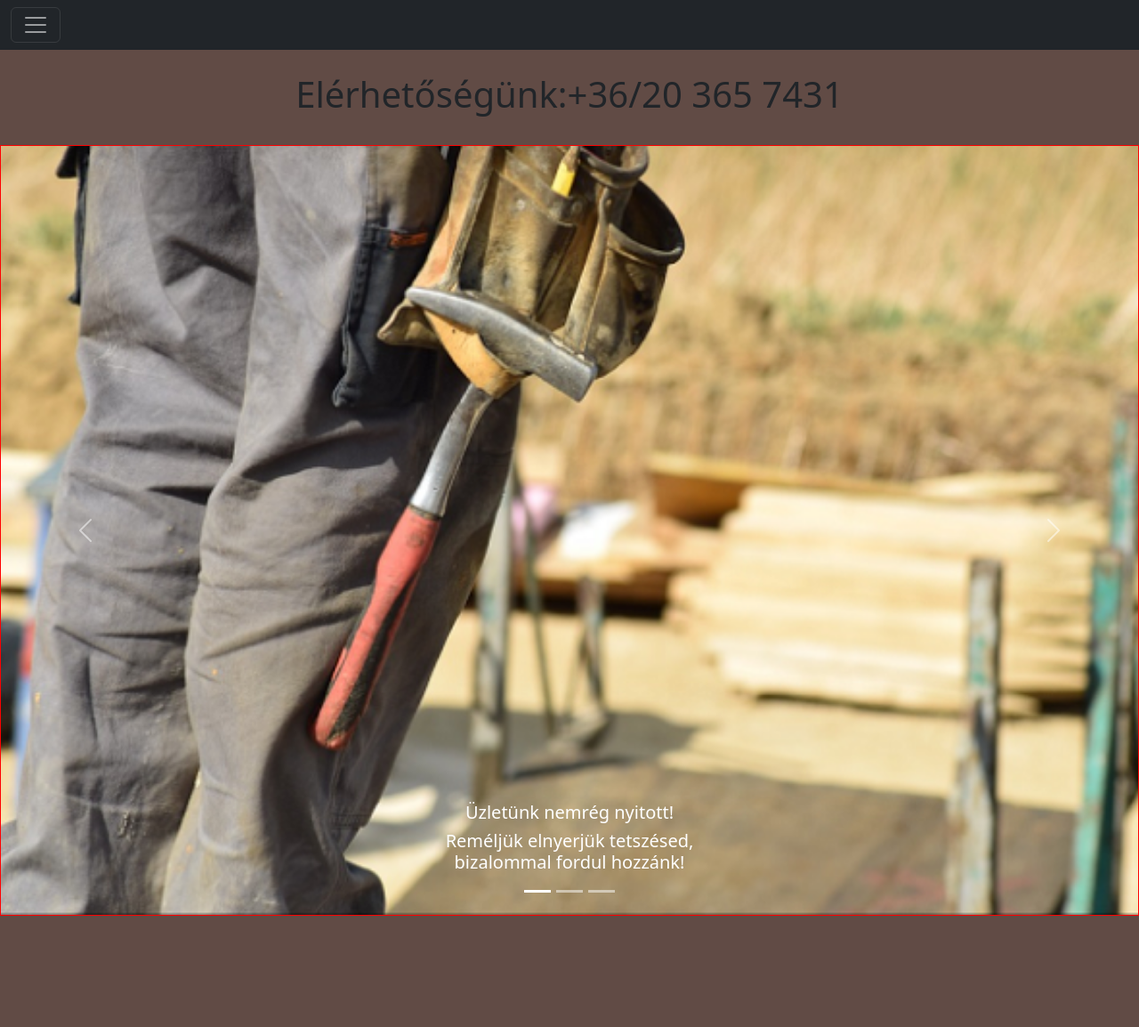
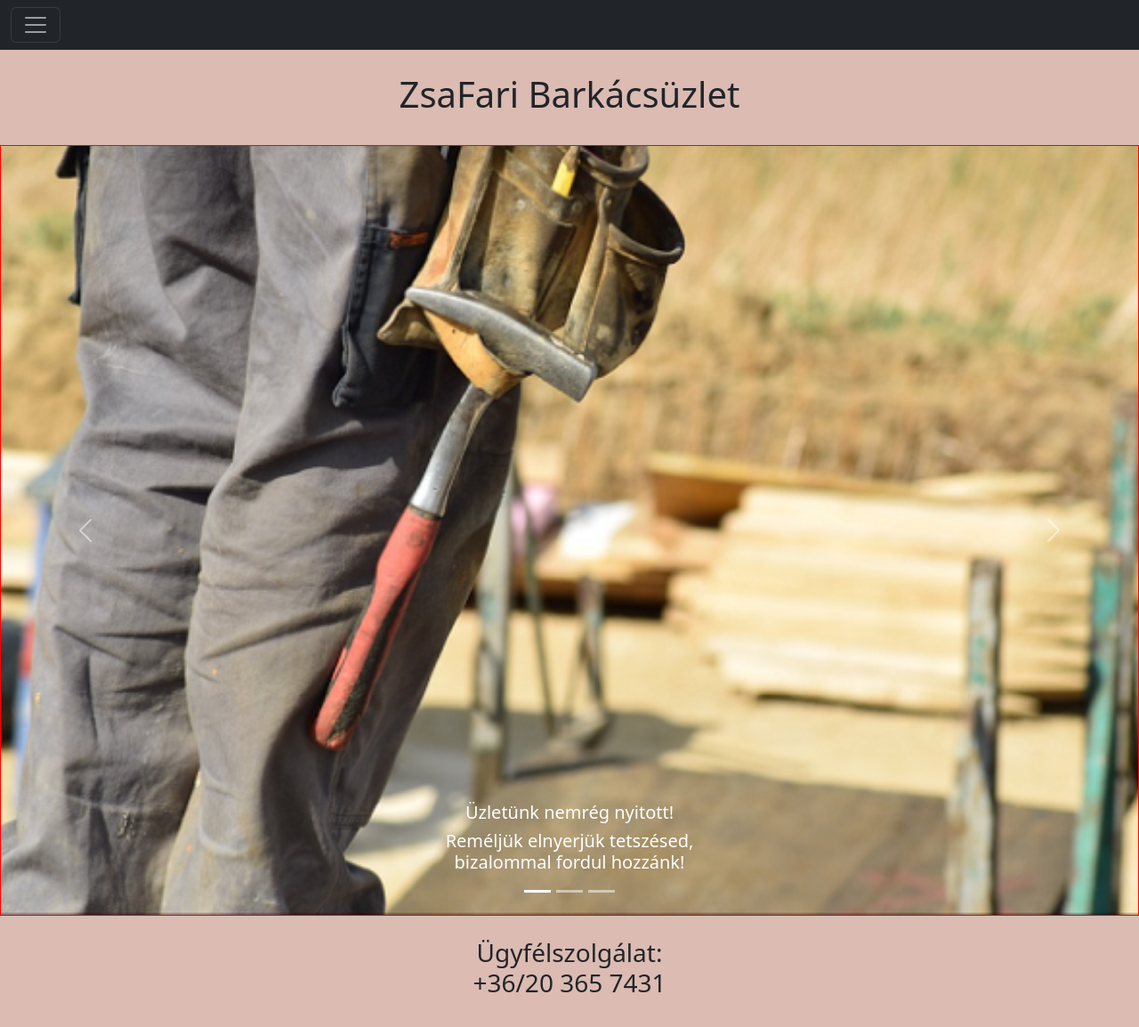
Before and after one commit to acsnorbika/csapatmunka, a plain HTML site: page Oldal/index.html in a window 1280 px wide. Shown: the whole page at 89% size. Before the commit the page ends 1029 px from the top, so only its background shows below. Drawn offline with nearby package versions, Linux system fonts and the light colour scheme.

Commit message:
Főoldal szerkesztés

```diff
--- a/Oldal/index.html
+++ b/Oldal/index.html
@@ -6,7 +6,7 @@
     <meta name="viewport" content="width=device-width, initial-scale=1.0">
     <link href="https://cdn.jsdelivr.net/npm/bootstrap@5.3.0-alpha1/dist/css/bootstrap.min.css" rel="stylesheet" integrity="sha384-GLhlTQ8iRABdZLl6O3oVMWSktQOp6b7In1Zl3/Jr59b6EGGoI1aFkw7cmDA6j6gD" crossorigin="anonymous">
     <link rel="stylesheet" href="style.css">
-    <title>Főoldal</title>
+    <title>ZsaFari Barkácsüzlet</title>
 </head>
 <body>
   <div class="collapse" id="navbarToggleExternalContent">
@@ -26,7 +26,7 @@
       </button>
     </div>
   </nav>
-  <h1>Elérhetőségünk:+36/20 365 7431</h1>
+  <h1>ZsaFari Barkácsüzlet</h1>
     <div id="carouselExampleCaptions" class="carousel slide">
         <div class="carousel-indicators">
           <button type="button" data-bs-target="#carouselExampleCaptions" data-bs-slide-to="0" class="active" aria-current="true" aria-label="Slide 1"></button>
@@ -63,6 +63,7 @@
           <span class="visually-hidden">Next</span>
         </button>
       </div>
+      <h3>Ügyfélszolgálat:<br>+36/20 365 7431</h3>
       <script src="https://cdn.jsdelivr.net/npm/bootstrap@5.3.0-alpha1/dist/js/bootstrap.bundle.min.js" integrity="sha384-w76AqPfDkMBDXo30jS1Sgez6pr3x5MlQ1ZAGC+nuZB+EYdgRZgiwxhTBTkF7CXvN" crossorigin="anonymous"></script>
 </body>
 </html>
--- a/Oldal/style.css
+++ b/Oldal/style.css
@@ -1,5 +1,5 @@
 body{
-    background: #614B45;
+    background: #dbbbb2;
 }
 #navbarToggleExternalContent{
         overflow: hidden;
@@ -30,6 +30,10 @@ h5{
 }
 h1{
     text-align: center;
-    background-color: #614B45;
+    background-color: #dbbbb2;
     padding:2%;
 }
+h3{
+    text-align: center;
+    padding: 2%;
+}
```
